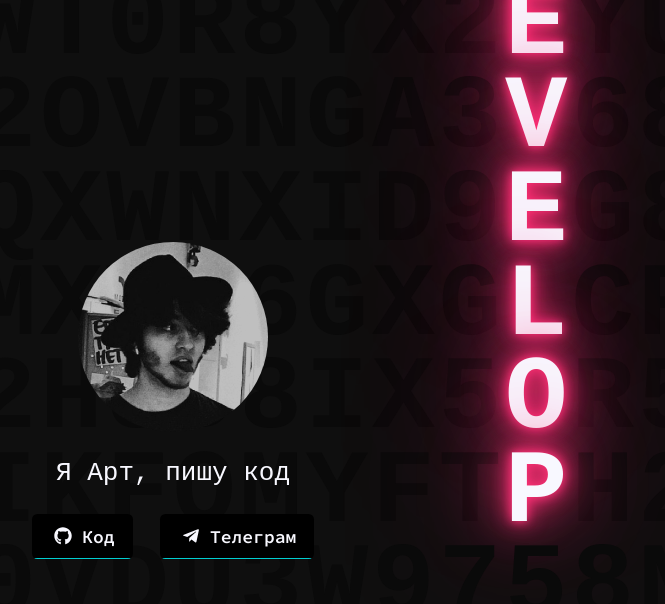
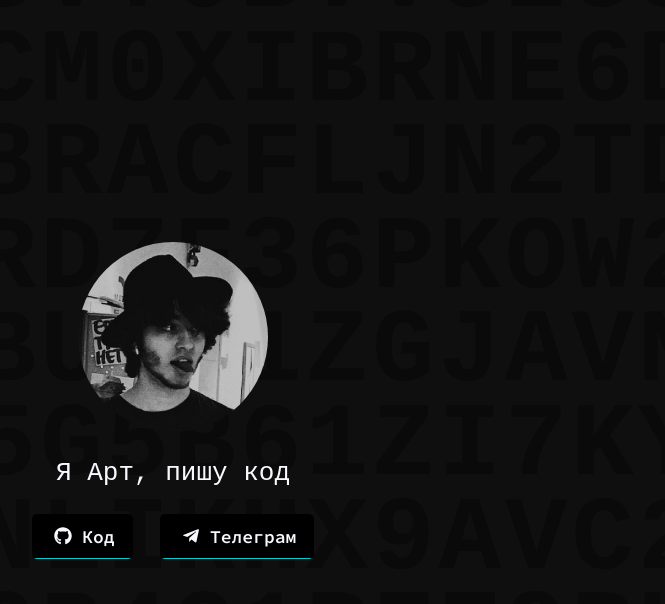
Before and after one commit to artginzburg/artginzburg.github.io, a React (Create React App) app: page / in a window 1280 px wide. Shown: the top 604 px of the page, without its empty margins (467-1132 px from the left). Built offline with nearby package versions, Linux system fonts and the light colour scheme; a web font is replaced by a local one.

Commit message:
make the hiddenWords board larger

```diff
--- a/src/components/Home/Home.jsx
+++ b/src/components/Home/Home.jsx
@@ -25,8 +25,8 @@ function makeIdMultiple(length, quantity) {
 
 function makeHiddenWords(words) {
   const longestWordLength = words.sort((a, b) => b.length - a.length)[0].length;
-  const length = longestWordLength + 9; // 29
-  const quantity = longestWordLength + 4; // 13
+  const length = longestWordLength + 21; // 29
+  const quantity = longestWordLength + 5; // 13
   var randomGrid = makeIdMultiple(length, quantity); // Ideally, length should be longestWord + 21 and quantity should be longestWord + 5
   words.forEach((word) => {
     const wordCharacters = word.split('');
```
